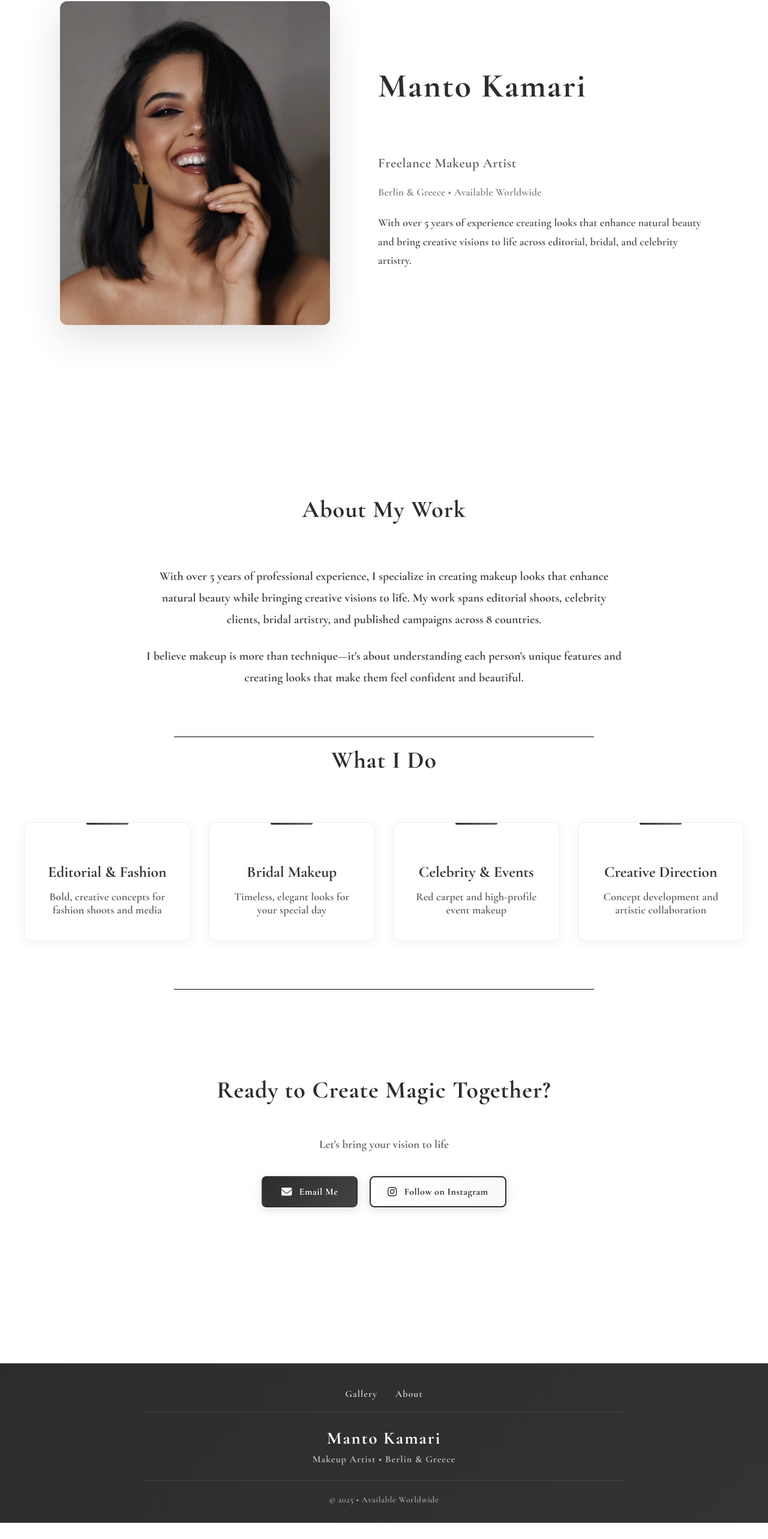
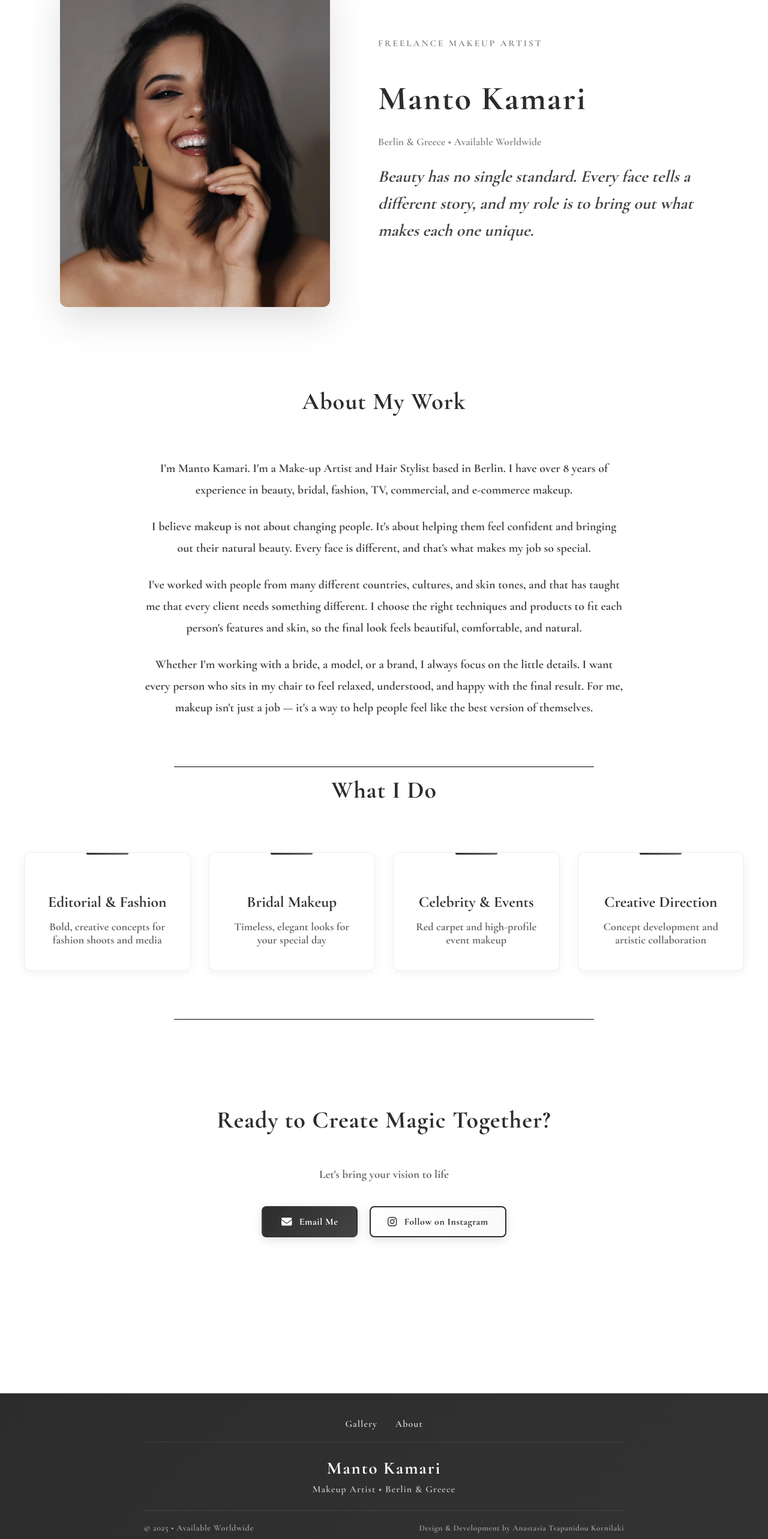
Before and after one commit to natko22/m-portofolio, a React (Create React App) app: page /about in a window 1280 px wide. Shown: the part 158-2724 px from the top of the page at 60% size. Before the commit the page ends 2697 px from the top, so only its background shows below. Built offline with nearby package versions, Linux system fonts and the light colour scheme.

Commit message:
update about me and footer

```diff
--- a/src/Components/Footer.jsx
+++ b/src/Components/Footer.jsx
@@ -30,6 +30,14 @@ function Footer() {
           <span className="copyright">
             © {currentYear} • Available Worldwide
           </span>
+          <a
+            href="https://www.chaptersbyanastasia.dev/"
+            target="_blank"
+            rel="noopener noreferrer"
+            className="footer-credit"
+          >
+            Design & Development by Anastasia Tsapanidou Kornilaki
+          </a>
         </div>
       </div>
     </div>
--- a/src/Pages/About.jsx
+++ b/src/Pages/About.jsx
@@ -35,19 +35,18 @@ function About() {
           animate={{ opacity: 1, x: 0 }}
           transition={{ delay: 0.3, duration: 0.8, ease: [0.22, 1, 0.36, 1] }}
         >
+          <p className="aboutme-eyebrow">Freelance Makeup Artist</p>
           <h1 className="aboutme-name-centered">
             <span className="name-wrapper">Manto Kamari</span>
           </h1>
-          <p className="aboutme-tagline-centered">Freelance Makeup Artist</p>
 
           <p className="aboutme-location">
             Berlin & Greece • Available Worldwide
           </p>
 
           <div className="integrated-quote">
-            With over 5 years of experience creating looks that enhance natural
-            beauty and bring creative visions to life across editorial, bridal,
-            and celebrity artistry.
+            Beauty has no single standard. Every face tells a different story,
+            and my role is to bring out what makes each one unique.
           </div>
         </motion.div>
       </motion.section>
@@ -63,16 +62,28 @@ function About() {
           <h2 className="story-title">About My Work</h2>
           <div className="story-text">
             <p>
-              With over 5 years of professional experience, I specialize in
-              creating makeup looks that enhance natural beauty while bringing
-              creative visions to life. My work spans editorial shoots,
-              celebrity clients, bridal artistry, and published campaigns across
-              8 countries.
+              I'm Manto Kamari. I'm a Make-up Artist and Hair Stylist based in
+              Berlin. I have over 8 years of experience in beauty, bridal,
+              fashion, TV, commercial, and e-commerce makeup.
             </p>
             <p>
-              I believe makeup is more than technique—it's about understanding
-              each person's unique features and creating looks that make them
-              feel confident and beautiful.
+              I believe makeup is not about changing people. It's about helping
+              them feel confident and bringing out their natural beauty. Every
+              face is different, and that's what makes my job so special.
+            </p>
+            <p>
+              I've worked with people from many different countries, cultures,
+              and skin tones, and that has taught me that every client needs
+              something different. I choose the right techniques and products to
+              fit each person's features and skin, so the final look feels
+              beautiful, comfortable, and natural.
+            </p>
+            <p>
+              Whether I'm working with a bride, a model, or a brand, I always
+              focus on the little details. I want every person who sits in my
+              chair to feel relaxed, understood, and happy with the final
+              result. For me, makeup isn't just a job — it's a way to help
+              people feel like the best version of themselves.
             </p>
           </div>
         </div>
--- a/src/styles/about.css
+++ b/src/styles/about.css
@@ -5,7 +5,7 @@
 .about-page-container {
   max-width: 1500px;
   margin: 0 auto;
-  padding: 120px 30px 100px;
+  padding: 100px 30px 100px;
   display: flex;
   flex-direction: column;
   min-height: calc(100vh - 160px);
@@ -31,8 +31,8 @@
   align-items: center;
   justify-content: center;
   gap: 80px;
-  margin-bottom: 100px;
-  padding: 40px 0;
+  margin-bottom: 20px;
+  padding: 30px 0;
   position: relative;
 }
 
@@ -72,11 +72,13 @@
 }
 
 .aboutme-name-centered {
+  display: block;
   font-family: "Cormorant Garamond", serif;
   font-size: 3.5rem;
   font-weight: 400;
   letter-spacing: 2px;
   color: #2c2c2c;
+  padding-bottom: 0;
   margin-bottom: 10px;
   text-align: left;
   line-height: 1.2;
@@ -86,13 +88,14 @@
   display: block;
 }
 
-.aboutme-tagline-centered {
+.aboutme-eyebrow {
   font-family: "Cormorant Garamond", serif;
-  font-size: 1.4rem;
-  font-weight: 400;
-  color: #666;
-  margin-bottom: 8px;
-  letter-spacing: 0.5px;
+  font-size: 0.95rem;
+  font-weight: 600;
+  color: #888;
+  margin-bottom: 4px;
+  letter-spacing: 3px;
+  text-transform: uppercase;
   text-align: left;
 }
 
@@ -132,11 +135,11 @@
 }
 
 .integrated-quote {
-  font-size: 1.15rem;
-  font-style: normal;
-  color: #555;
+  font-size: 1.75rem;
+  font-style: italic;
+  color: #444;
   font-family: "Cormorant Garamond", serif;
-  line-height: 1.7;
+  line-height: 1.6;
   font-weight: 400;
   text-align: left;
   margin-bottom: 30px;
@@ -147,7 +150,7 @@
    ABOUT MY WORK
    ======================================== */
 .about-story {
-  padding: 80px 0;
+  padding: 20px 0 80px;
   max-width: 800px;
   margin: 0 auto;
   position: relative;
@@ -392,7 +395,7 @@
     flex-direction: column;
     gap: 40px;
     padding: 40px 0;
-    margin-bottom: 70px;
+    margin-bottom: 15px;
   }
 
   .profile-frame-centered {
@@ -411,8 +414,7 @@
     text-align: center;
   }
 
-  .aboutme-tagline-centered {
-    font-size: 1.3rem;
+  .aboutme-eyebrow {
     text-align: center;
   }
 
@@ -425,11 +427,12 @@
   }
 
   .integrated-quote {
+    font-size: 1.5rem;
     text-align: center;
   }
 
   .about-story {
-    padding: 60px 0;
+    padding: 15px 0 60px;
     max-width: 100%;
   }
 
@@ -519,7 +522,7 @@
   .about-hero-centered {
     padding: 30px 0;
     gap: 30px;
-    margin-bottom: 50px;
+    margin-bottom: 10px;
   }
 
   .profile-frame-centered {
@@ -531,8 +534,8 @@
     font-size: 2.4rem;
   }
 
-  .aboutme-tagline-centered {
-    font-size: 1.2rem;
+  .aboutme-eyebrow {
+    font-size: 0.85rem;
   }
 
   .aboutme-availability {
@@ -541,11 +544,11 @@
   }
 
   .integrated-quote {
-    font-size: 1.05rem;
+    font-size: 1.3rem;
   }
 
   .about-story {
-    padding: 40px 0;
+    padding: 10px 0 40px;
   }
 
   .story-title {
--- a/src/styles/footer.css
+++ b/src/styles/footer.css
@@ -67,6 +67,11 @@
 
 /* Bottom Copyright */
 .footer-bottom {
+  display: flex;
+  justify-content: space-between;
+  align-items: center;
+  flex-wrap: wrap;
+  gap: 10px;
   padding-top: 20px;
   border-top: 1px solid #444;
 }
@@ -78,11 +83,29 @@
   letter-spacing: 0.5px;
 }
 
+.footer-credit {
+  font-family: "Cormorant Garamond", serif;
+  color: #999;
+  text-decoration: none;
+  font-size: 0.85rem;
+  letter-spacing: 0.5px;
+  transition: color 0.3s ease;
+}
+
+.footer-credit:hover {
+  color: white;
+}
+
 /* Mobile Responsive */
 @media screen and (max-width: 768px) {
   .footer {
     padding: 30px 15px 25px;
     margin-top: 60px;
+  }
+
+  .footer-bottom {
+    flex-direction: column;
+    gap: 8px;
   }
 
   .footer-nav {
```
